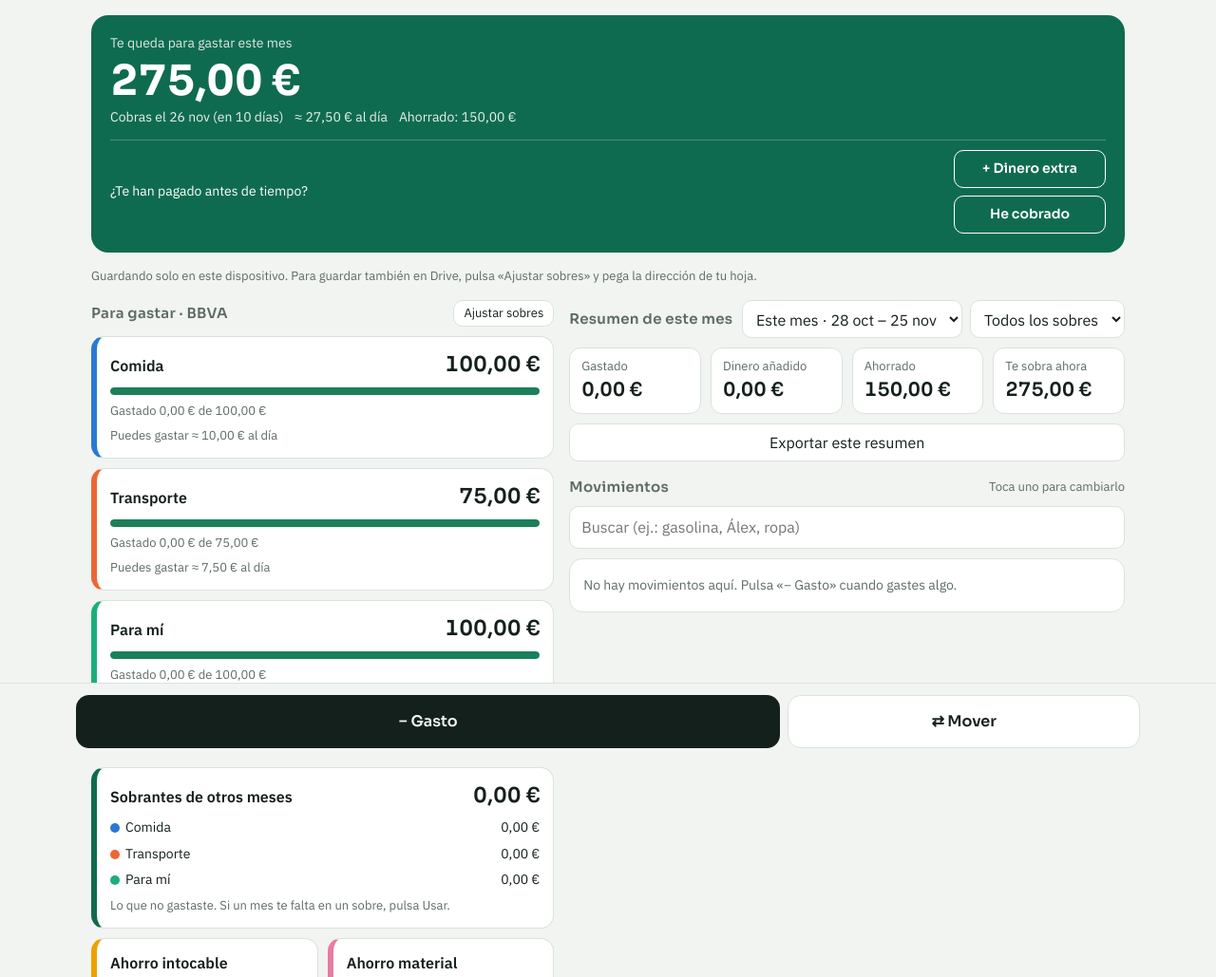
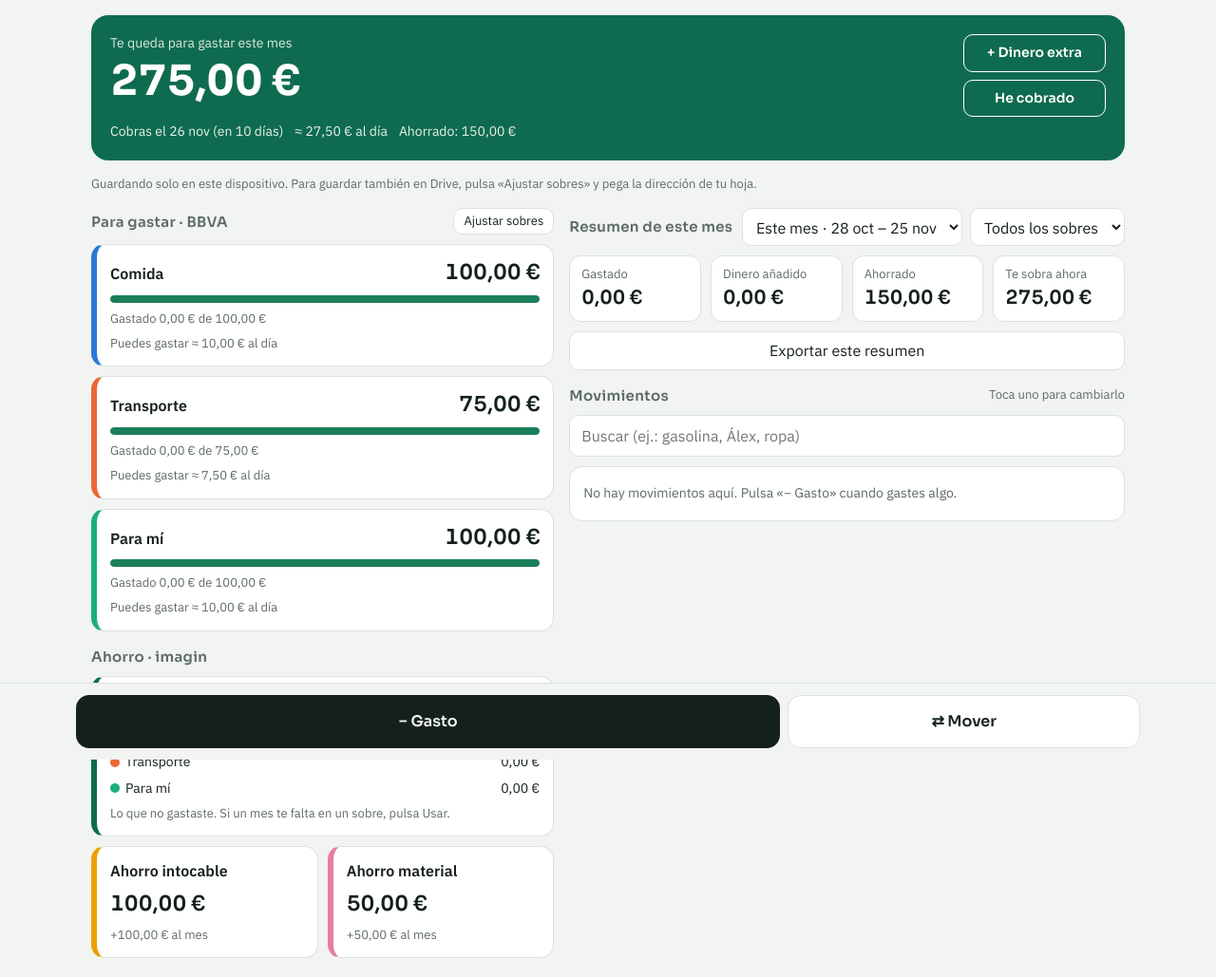
Before and after one commit to orpiontop/mis-sobres, a plain HTML site: page index.html in a window 1280 px wide. Shown: the top 1029 px of the page at 95% size. Drawn offline with Linux system fonts and the light colour scheme.

Commit message:
Botones al lado del total y sin texto de cobro
Co-Authored-By: Claude Opus 5.5 <noreply@anthropic.com>
Claude-Session: https://claude.ai/code/session_01MFjnqwbUgjNjBcot92HmQC

```diff
--- a/app.js
+++ b/app.js
@@ -244,13 +244,12 @@ function pintarCobro(){
   if(!c[k+1]&&hoy>=addDias(prox,-6)){txt="¿Ya te ha llegado el sueldo?";S.cobroKey=k+1;}
   else if(!c[k]&&hoy>=actual&&hoy<=addDias(actual,6)&&k>primero()){txt="El mes empezó solo el "+corto(actual)+". ¿Te ha llegado ya el sueldo?";S.cobroKey=k;}
   else if(hoy>addDias(inicioDe(k),10)){txt="¿Te han pagado antes de tiempo?";S.cobroKey=k+1;S.cobroConfirmar=true;suave=true;}
-  $("bCobrado").hidden=!txt;$("bCobrado").classList.toggle("fuerte",!!txt&&!suave);$("cobroTxt").textContent=txt;$("bCobrado").textContent="He cobrado";S.cobroArmado=false;
+  $("bCobrado").hidden=!txt;$("bCobrado").classList.toggle("fuerte",!!txt&&!suave);$("bCobrado").textContent="He cobrado";S.cobroArmado=false;
 }
 function heCobrado(){
   if(S.cobroKey==null)return;
   if(S.cobroConfirmar&&!S.cobroArmado){
-    S.cobroArmado=true;$("bCobrado").textContent="Sí, empezar el mes hoy";
-    $("cobroTxt").textContent="Faltan "+diasHasta(inicioAuto(ahora()+1))+" días para tu día de cobro. ¿Seguro?";
+    S.cobroArmado=true;$("bCobrado").textContent="¿Seguro? Faltan "+diasHasta(inicioAuto(ahora()+1))+" días";
     setTimeout(function(){if(S.cobroArmado)pintarCobro();},6000);return;
   }
   var hoy=hoyStr(),key=S.cobroKey,c=JSON.parse(JSON.stringify(cobros())),antes=c[key];
--- a/index.html
+++ b/index.html
@@ -58,7 +58,6 @@ h3{font-size:14px;font-weight:600}
 .top .lbl{font-size:14px;opacity:.85}
 .top .big{font-family:var(--display);font-weight:700;font-size:44px;line-height:1.05}
 .top .sub{font-size:14px;opacity:.9;display:flex;gap:12px;flex-wrap:wrap}
-.cobro{display:flex;align-items:center;justify-content:space-between;gap:10px;flex-wrap:wrap;margin-top:8px;padding-top:10px;border-top:1px solid rgba(255,255,255,.25);font-size:14px}
 .reprow{display:grid;grid-template-columns:1fr 90px;gap:8px;align-items:center}
 .sobrante{display:flex;align-items:center;justify-content:space-between;gap:8px;font-size:14px}
 .rapidos{display:flex;gap:8px;overflow-x:auto;padding-bottom:2px;scrollbar-width:none}
@@ -106,7 +105,9 @@ select,input[type=text],input[type=date]{border:1px solid var(--line);background
 .dock button{border:0;border-radius:14px;padding:16px 8px;font-family:var(--display);font-weight:600;font-size:16px;cursor:pointer}
 #bGasto{background:var(--ink);color:var(--bg)}
 #bMover{background:var(--surface);color:var(--ink);border:1px solid var(--line)}
-.botones{display:grid;gap:8px;min-width:160px;margin-left:auto}
+.topfila{display:flex;justify-content:space-between;align-items:flex-start;gap:12px;flex-wrap:wrap}
+.topnum{display:flex;flex-direction:column;gap:6px}
+.botones{display:grid;gap:8px;width:150px}
 .botones button{width:100%;background:transparent;color:var(--accent-ink);border:1px solid currentColor;border-radius:10px;padding:9px 14px;font-family:var(--display);font-weight:600;font-size:14px;cursor:pointer}
 .botones #bCobrado.fuerte{background:var(--accent-ink);color:var(--accent);border-color:var(--accent-ink)}
 .veil{position:fixed;inset:0;background:rgba(0,0,0,.45);display:none;align-items:flex-end;justify-content:center;z-index:10}
@@ -179,11 +180,12 @@ details.tabla td.r,details.tabla th.r{text-align:right;font-variant-numeric:tabu
 <body>
 <div class="wrap">
   <section class="top" aria-live="polite">
-    <span class="lbl">Te queda para gastar este mes</span>
-    <span class="big num" id="tTotal">—</span>
+    <div class="topfila">
+      <div class="topnum"><span class="lbl">Te queda para gastar este mes</span>
+        <span class="big num" id="tTotal">—</span></div>
+      <div class="botones" id="cobroBox"><button type="button" id="bIngreso">+ Dinero extra</button><button type="button" id="bCobrado" hidden>He cobrado</button></div>
+    </div>
     <span class="sub"><span id="tCobro"></span><span id="tDia"></span><span id="tAhorro"></span><span id="tDeuda"></span></span>
-    <div class="cobro" id="cobroBox"><span id="cobroTxt"></span>
-      <div class="botones"><button type="button" id="bIngreso">+ Dinero extra</button><button type="button" id="bCobrado" hidden>He cobrado</button></div></div>
   </section>
   <div class="rapidos" id="lRapidos" aria-label="Gastos rápidos"></div>
   <div id="status" class="note" role="status"></div>
--- a/sw.js
+++ b/sw.js
@@ -1,5 +1,5 @@
 /* Mis sobres: guarda la app en el dispositivo para que abra sin conexión. */
-var CACHE = "mis-sobres-v13";
+var CACHE = "mis-sobres-v14";
 var ARCHIVOS = [
   "./", "index.html", "app.js", "manifest.webmanifest",
   "icon-180.png", "icon-192.png", "icon-512.png",
```
